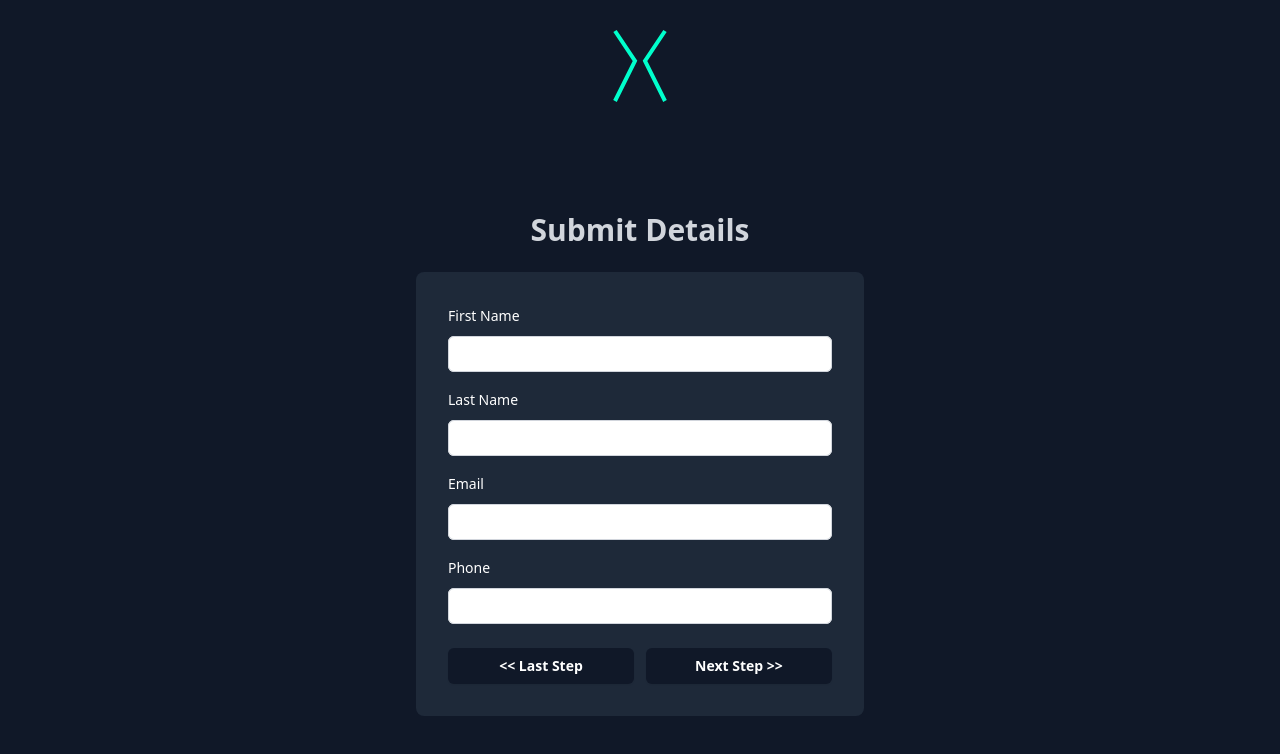
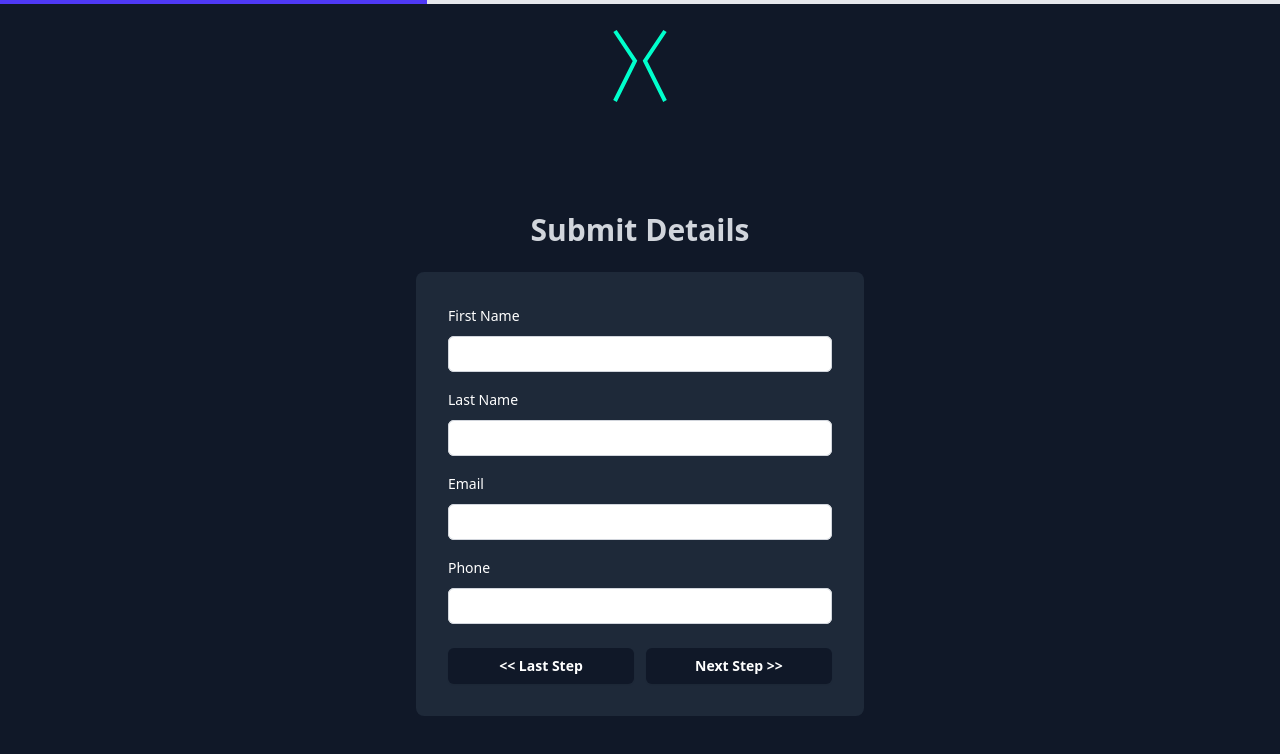
Before and after one commit to Xrmisal/MultiFormV2, a Vue app in the folder vue/: page /form in a window 1280 px wide. Shown: the top 754 px of the page. Built offline with nearby package versions, Linux system fonts and the light colour scheme.

Commit message:
Added progress bar

```diff
--- a/vue/src/views/Fields.vue
+++ b/vue/src/views/Fields.vue
@@ -174,9 +174,20 @@ function complete() {
         })
 }
 
+const progress = computed(() => {
+        const pct = (lead.value.step / 3) * 100
+        return Math.min(100, Math.max(0, pct));
+})
+
 </script>
 
 <template>
+        <div class="fixed top-0 left-0 w-full h-1 bg-gray-200 z-50">
+        <div
+        class="h-full bg-indigo-600 transition-all duration-300 ease-in-out"
+        :style="{ width: progress + '%' }"
+        />
+        </div>
         <div class="mt-10 sm:mx-auto sm:w-full sm:max-w-md ">
                 <header class="text-gray-300 flex justify-center font-bold text-3xl mb-6">
                         Submit Details
```
